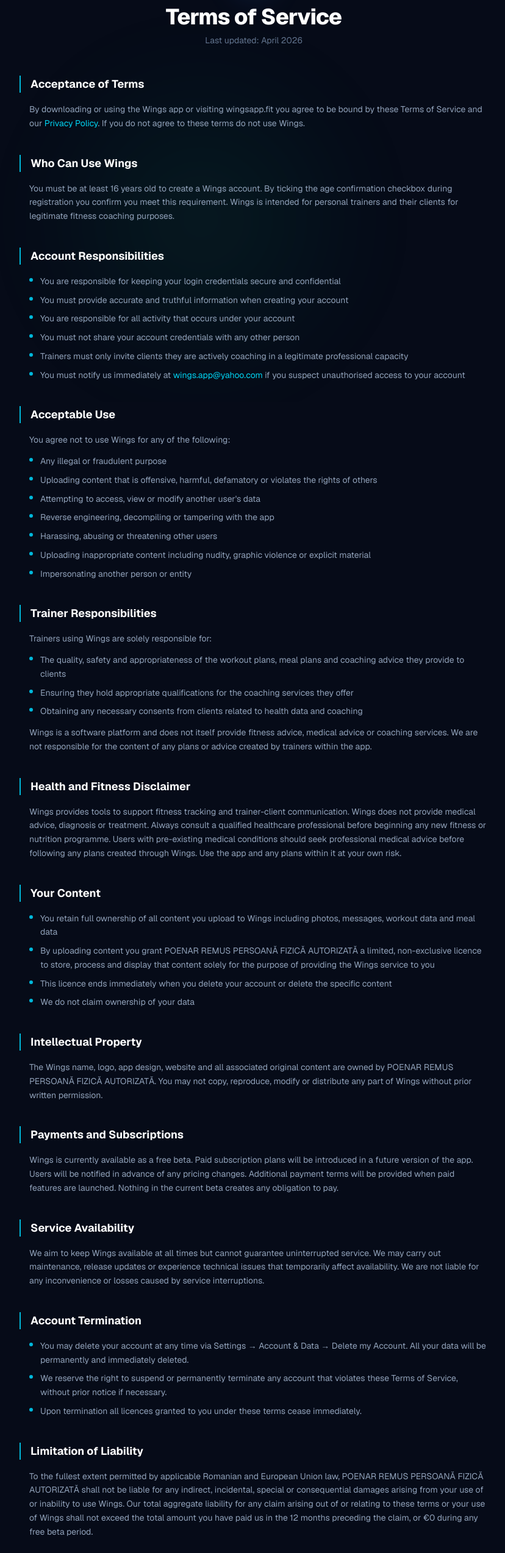
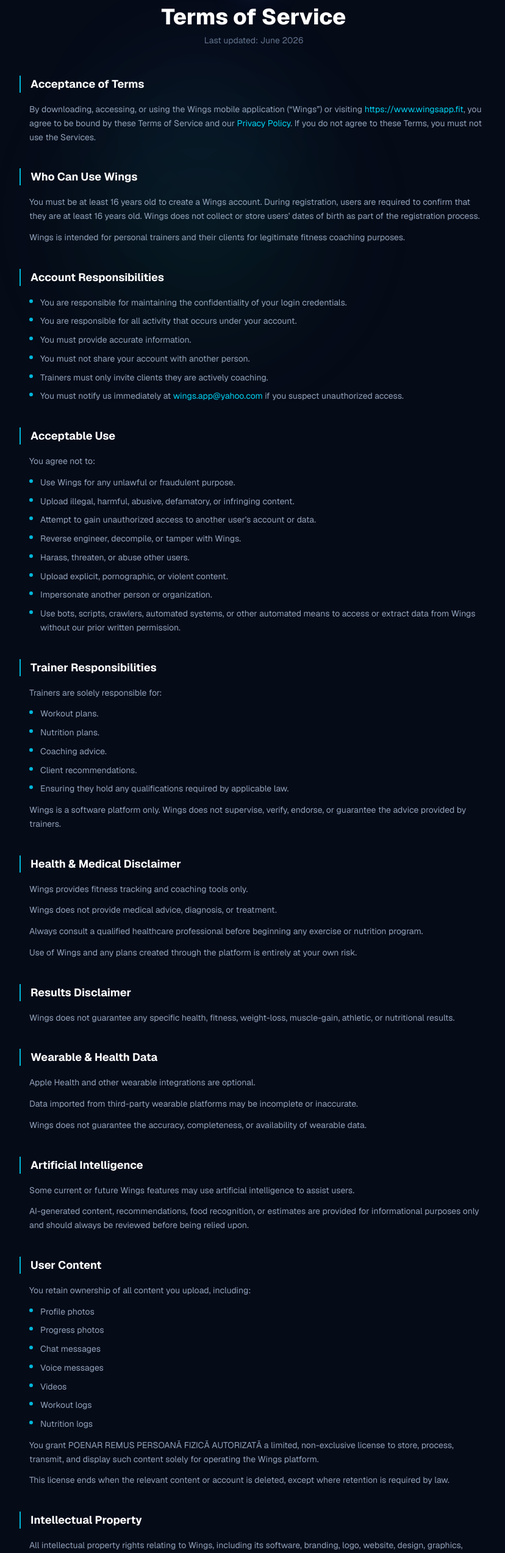
Before and after one commit to PRemus/Wings-site, a Next.js app: page /terms-of-service in a window 1280 px wide. Shown: the part 140-2687 px from the top of the page at 61% size, without its empty margins (224-1052 px from the left). Built offline with nearby package versions, Linux system fonts and the light colour scheme.

Commit message:
feat: update terms of service

```diff
--- a/app/terms-of-service/page.tsx
+++ b/app/terms-of-service/page.tsx
@@ -1,177 +1,452 @@
+import type { Metadata } from "next";
 import Image from "next/image";
 import Link from "next/link";
+import type { ReactNode } from "react";
+import Footer from "@/components/Footer";
 
-export const metadata = {
-  title: "Terms of Service — Wings",
-  description: "Terms and conditions for using the Wings fitness coaching platform.",
+const title = "Terms of Service | Wings";
+const description =
+  "Read the terms that govern access to and use of the Wings fitness coaching app, website, trainer subscriptions, and related services.";
+
+export const metadata: Metadata = {
+  title,
+  description,
+  alternates: {
+    canonical: "https://www.wingsapp.fit/terms-of-service",
+  },
+  openGraph: {
+    type: "website",
+    url: "https://www.wingsapp.fit/terms-of-service",
+    title,
+    description,
+    siteName: "Wings",
+    images: [
+      {
+        url: "/og-image.png",
+        width: 1200,
+        height: 630,
+        alt: "Wings Terms of Service",
+      },
+    ],
+  },
+  twitter: {
+    card: "summary_large_image",
+    title,
+    description,
+    images: ["/og-image.png"],
+  },
 };
 
 export default function TermsOfServicePage() {
   return (
-    <div className="relative min-h-screen px-4 py-24 sm:px-6 lg:px-8">
-      {/* Background orb */}
-      <div aria-hidden="true" className="pointer-events-none fixed inset-0 overflow-hidden">
+    <div className="min-h-screen">
+      <main className="relative overflow-hidden px-4 py-24 sm:px-6 lg:px-8">
+        <div
+          aria-hidden="true"
+          className="pointer-events-none fixed inset-0 overflow-hidden"
+        >
           <div
             className="absolute right-1/3 top-1/4 h-[600px] w-[600px] rounded-full opacity-10"
-          style={{ background: "radial-gradient(circle, #10B981 0%, transparent 70%)", filter: "blur(80px)" }}
+            style={{
+              background:
+                "radial-gradient(circle, #10B981 0%, transparent 70%)",
+              filter: "blur(80px)",
+            }}
+          />
+          <div
+            className="absolute bottom-1/4 left-1/4 h-[460px] w-[460px] rounded-full opacity-[0.07]"
+            style={{
+              background:
+                "radial-gradient(circle, #3B82F6 0%, transparent 70%)",
+              filter: "blur(80px)",
+            }}
           />
         </div>
 
         <div className="relative z-10 mx-auto max-w-3xl">
-        {/* Logo */}
-        <div className="mb-12 flex flex-col items-center gap-4 text-center">
-          <Link href="/">
+          <header className="mb-12 flex flex-col items-center gap-4 text-center">
+            <Link href="/" aria-label="Wings home">
               <Image
                 src="/wings-logo.png"
                 alt="Wings"
                 width={64}
                 height={43}
                 className="object-contain drop-shadow-[0_0_24px_rgba(59,130,246,0.4)]"
+                priority
               />
             </Link>
             <div>
-            <h1 className="text-4xl font-extrabold tracking-tight text-white">Terms of Service</h1>
-            <p className="mt-2 text-sm text-slate-500">Last updated: April 2026</p>
+              <h1 className="text-4xl font-extrabold text-white">
+                Terms of Service
+              </h1>
+              <p className="mt-2 text-sm text-slate-500">
+                Last updated: June 2026
+              </p>
             </div>
-        </div>
+          </header>
 
-        <div className="prose-legal">
+          <article className="prose-legal">
             <Section title="Acceptance of Terms">
-            <p>By downloading or using the Wings app or visiting wingsapp.fit you agree to be bound by these Terms of Service and our <Link href="/privacy-policy" className="text-cyan-400 hover:text-cyan-300">Privacy Policy</Link>. If you do not agree to these terms do not use Wings.</p>
+              <p>
+                By downloading, accessing, or using the Wings mobile
+                application (&ldquo;Wings&rdquo;) or visiting{" "}
+                <ExternalLink href="https://www.wingsapp.fit">
+                  https://www.wingsapp.fit
+                </ExternalLink>
+                , you agree to be bound by these Terms of Service and our{" "}
+                <Link
+                  href="/privacy-policy"
+                  className="text-cyan-400 transition-colors hover:text-cyan-300"
+                >
+                  Privacy Policy
+                </Link>
+                . If you do not agree to these Terms, you must not use the
+                Services.
+              </p>
             </Section>
 
             <Section title="Who Can Use Wings">
-            <p>You must be at least 16 years old to create a Wings account. By ticking the age confirmation checkbox during registration you confirm you meet this requirement. Wings is intended for personal trainers and their clients for legitimate fitness coaching purposes.</p>
+              <p>
+                You must be at least 16 years old to create a Wings account.
+                During registration, users are required to confirm that they
+                are at least 16 years old. Wings does not collect or store
+                users&rsquo; dates of birth as part of the registration
+                process.
+              </p>
+              <p>
+                Wings is intended for personal trainers and their clients for
+                legitimate fitness coaching purposes.
+              </p>
             </Section>
 
             <Section title="Account Responsibilities">
-            <List items={[
-              "You are responsible for keeping your login credentials secure and confidential",
-              "You must provide accurate and truthful information when creating your account",
-              "You are responsible for all activity that occurs under your account",
-              "You must not share your account credentials with any other person",
-              "Trainers must only invite clients they are actively coaching in a legitimate professional capacity",
-              <>You must notify us immediately at <a href="mailto:wings.app@yahoo.com" className="text-cyan-400 hover:text-cyan-300">wings.app@yahoo.com</a> if you suspect unauthorised access to your account</>,
-            ]} />
+              <List
+                items={[
+                  "You are responsible for maintaining the confidentiality of your login credentials.",
+                  "You are responsible for all activity that occurs under your account.",
+                  "You must provide accurate information.",
+                  "You must not share your account with another person.",
+                  "Trainers must only invite clients they are actively coaching.",
+                  <>
+                    You must notify us immediately at{" "}
+                    <EmailLink> wings.app@yahoo.com</EmailLink> if you suspect
+                    unauthorized access.
+                  </>,
+                ]}
+              />
             </Section>
 
             <Section title="Acceptable Use">
-            <p>You agree not to use Wings for any of the following:</p>
-            <List items={[
-              "Any illegal or fraudulent purpose",
-              "Uploading content that is offensive, harmful, defamatory or violates the rights of others",
-              "Attempting to access, view or modify another user's data",
-              "Reverse engineering, decompiling or tampering with the app",
-              "Harassing, abusing or threatening other users",
-              "Uploading inappropriate content including nudity, graphic violence or explicit material",
-              "Impersonating another person or entity",
-            ]} />
+              <p>You agree not to:</p>
+              <List
+                items={[
+                  "Use Wings for any unlawful or fraudulent purpose.",
+                  "Upload illegal, harmful, abusive, defamatory, or infringing content.",
+                  "Attempt to gain unauthorized access to another user's account or data.",
+                  "Reverse engineer, decompile, or tamper with Wings.",
+                  "Harass, threaten, or abuse other users.",
+                  "Upload explicit, pornographic, or violent content.",
+                  "Impersonate another person or organization.",
+                  "Use bots, scripts, crawlers, automated systems, or other automated means to access or extract data from Wings without our prior written permission.",
+                ]}
+              />
             </Section>
 
             <Section title="Trainer Responsibilities">
-            <p>Trainers using Wings are solely responsible for:</p>
-            <List items={[
-              "The quality, safety and appropriateness of the workout plans, meal plans and coaching advice they provide to clients",
-              "Ensuring they hold appropriate qualifications for the coaching services they offer",
-              "Obtaining any necessary consents from clients related to health data and coaching",
-            ]} />
-            <p>Wings is a software platform and does not itself provide fitness advice, medical advice or coaching services. We are not responsible for the content of any plans or advice created by trainers within the app.</p>
+              <p>Trainers are solely responsible for:</p>
+              <List
+                items={[
+                  "Workout plans.",
+                  "Nutrition plans.",
+                  "Coaching advice.",
+                  "Client recommendations.",
+                  "Ensuring they hold any qualifications required by applicable law.",
+                ]}
+              />
+              <p>
+                Wings is a software platform only. Wings does not supervise,
+                verify, endorse, or guarantee the advice provided by trainers.
+              </p>
             </Section>
 
-          <Section title="Health and Fitness Disclaimer">
-            <p>Wings provides tools to support fitness tracking and trainer-client communication. Wings does not provide medical advice, diagnosis or treatment. Always consult a qualified healthcare professional before beginning any new fitness or nutrition programme. Users with pre-existing medical conditions should seek professional medical advice before following any plans created through Wings. Use the app and any plans within it at your own risk.</p>
+            <Section title="Health & Medical Disclaimer">
+              <p>Wings provides fitness tracking and coaching tools only.</p>
+              <p>Wings does not provide medical advice, diagnosis, or treatment.</p>
+              <p>
+                Always consult a qualified healthcare professional before
+                beginning any exercise or nutrition program.
+              </p>
+              <p>
+                Use of Wings and any plans created through the platform is
+                entirely at your own risk.
+              </p>
             </Section>
 
-          <Section title="Your Content">
-            <List items={[
-              "You retain full ownership of all content you upload to Wings including photos, messages, workout data and meal data",
-              "By uploading content you grant POENAR REMUS PERSOANĂ FIZICĂ AUTORIZATĂ a limited, non-exclusive licence to store, process and display that content solely for the purpose of providing the Wings service to you",
-              "This licence ends immediately when you delete your account or delete the specific content",
-              "We do not claim ownership of your data",
-            ]} />
+            <Section title="Results Disclaimer">
+              <p>
+                Wings does not guarantee any specific health, fitness,
+                weight-loss, muscle-gain, athletic, or nutritional results.
+              </p>
+            </Section>
+
+            <Section title="Wearable & Health Data">
+              <p>Apple Health and other wearable integrations are optional.</p>
+              <p>
+                Data imported from third-party wearable platforms may be
+                incomplete or inaccurate.
+              </p>
+              <p>
+                Wings does not guarantee the accuracy, completeness, or
+                availability of wearable data.
+              </p>
+            </Section>
+
+            <Section title="Artificial Intelligence">
+              <p>
+                Some current or future Wings features may use artificial
+                intelligence to assist users.
+              </p>
+              <p>
+                AI-generated content, recommendations, food recognition, or
+                estimates are provided for informational purposes only and
+                should always be reviewed before being relied upon.
+              </p>
+            </Section>
+
+            <Section title="User Content">
+              <p>You retain ownership of all content you upload, including:</p>
+              <List
+                items={[
+                  "Profile photos",
+                  "Progress photos",
+                  "Chat messages",
+                  "Voice messages",
+                  "Videos",
+                  "Workout logs",
+                  "Nutrition logs",
+                ]}
+              />
+              <p>
+                You grant POENAR REMUS PERSOANĂ FIZICĂ AUTORIZATĂ a limited,
+                non-exclusive license to store, process, transmit, and display
+                such content solely for operating the Wings platform.
+              </p>
+              <p>
+                This license ends when the relevant content or account is
+                deleted, except where retention is required by law.
+              </p>
             </Section>
 
             <Section title="Intellectual Property">
-            <p>The Wings name, logo, app design, website and all associated original content are owned by POENAR REMUS PERSOANĂ FIZICĂ AUTORIZATĂ. You may not copy, reproduce, modify or distribute any part of Wings without prior written permission.</p>
+              <p>
+                All intellectual property rights relating to Wings, including
+                its software, branding, logo, website, design, graphics,
+                exercise library, and original content remain the exclusive
+                property of POENAR REMUS PERSOANĂ FIZICĂ AUTORIZATĂ.
+              </p>
             </Section>
 
-          <Section title="Payments and Subscriptions">
-            <p>Wings is currently available as a free beta. Paid subscription plans will be introduced in a future version of the app. Users will be notified in advance of any pricing changes. Additional payment terms will be provided when paid features are launched. Nothing in the current beta creates any obligation to pay.</p>
+            <Section title="Payments & Subscriptions">
+              <p>
+                Some Wings features require an active paid trainer
+                subscription.
+              </p>
+              <p>
+                Subscriptions are purchased and managed exclusively through the
+                official Wings website (
+                <ExternalLink href="https://www.wingsapp.fit">
+                  https://www.wingsapp.fit
+                </ExternalLink>
+                ) using Stripe.
+              </p>
+              <p>
+                The Wings mobile application does not process payment card
+                information or provide in-app purchases.
+              </p>
+              <p>
+                Subscription pricing, renewal, cancellation, trials, and
+                billing are governed by the subscription terms displayed
+                during checkout.
+              </p>
             </Section>
 
             <Section title="Service Availability">
-            <p>We aim to keep Wings available at all times but cannot guarantee uninterrupted service. We may carry out maintenance, release updates or experience technical issues that temporarily affect availability. We are not liable for any inconvenience or losses caused by service interruptions.</p>
+              <p>
+                We strive to keep Wings available but do not guarantee
+                uninterrupted availability.
+              </p>
+              <p>
+                Maintenance, updates, infrastructure failures, third-party
+                outages, or other technical events may temporarily affect the
+                Services.
+              </p>
+            </Section>
+
+            <Section title="Force Majeure">
+              <p>
+                We are not responsible for delays or failures caused by
+                circumstances beyond our reasonable control, including natural
+                disasters, internet outages, cloud provider failures,
+                governmental actions, cyberattacks, or other force majeure
+                events.
+              </p>
             </Section>
 
             <Section title="Account Termination">
-            <List items={[
-              "You may delete your account at any time via Settings → Account & Data → Delete my Account. All your data will be permanently and immediately deleted.",
-              "We reserve the right to suspend or permanently terminate any account that violates these Terms of Service, without prior notice if necessary.",
-              "Upon termination all licences granted to you under these terms cease immediately.",
-            ]} />
+              <p>Users may delete their accounts through the application settings.</p>
+              <p>
+                We may suspend or terminate accounts that violate these Terms
+                or applicable law.
+              </p>
+              <p>Certain information may be retained where legally required.</p>
             </Section>
 
             <Section title="Limitation of Liability">
-            <p>To the fullest extent permitted by applicable Romanian and European Union law, POENAR REMUS PERSOANĂ FIZICĂ AUTORIZATĂ shall not be liable for any indirect, incidental, special or consequential damages arising from your use of or inability to use Wings. Our total aggregate liability for any claim arising out of or relating to these terms or your use of Wings shall not exceed the total amount you have paid us in the 12 months preceding the claim, or €0 during any free beta period.</p>
+              <p>
+                To the fullest extent permitted by applicable Romanian and
+                European Union law, POENAR REMUS PERSOANĂ FIZICĂ AUTORIZATĂ
+                shall not be liable for indirect, incidental, special,
+                consequential, or punitive damages arising from the use of
+                Wings.
+              </p>
+              <p>
+                Nothing in these Terms excludes liability where such exclusion
+                is prohibited by applicable law.
+              </p>
+            </Section>
+
+            <Section title="Data Backup">
+              <p>
+                Although we implement reasonable security measures, users are
+                responsible for maintaining copies of any information they
+                consider important.
+              </p>
             </Section>
 
             <Section title="Indemnification">
-            <p>You agree to indemnify and hold harmless POENAR REMUS PERSOANĂ FIZICĂ AUTORIZATĂ from any claims, damages, losses or expenses including legal fees arising from your use of Wings, your content, or your violation of these terms.</p>
+              <p>
+                You agree to indemnify and hold harmless POENAR REMUS PERSOANĂ
+                FIZICĂ AUTORIZATĂ from claims arising from your misuse of Wings
+                or violation of these Terms.
+              </p>
             </Section>
 
-          <Section title="Governing Law and Disputes">
-            <p>These Terms of Service are governed by the laws of Romania. Any disputes arising out of or in connection with these terms shall be subject to the exclusive jurisdiction of the courts of București, România. If you are an EU consumer you may also have rights under the laws of your country of residence.</p>
+            <Section title="Governing Law">
+              <p>These Terms are governed by Romanian law.</p>
+              <p>
+                If you are an EU consumer, mandatory consumer protection laws
+                applicable in your country of residence continue to apply
+                where required by law.
+              </p>
             </Section>
 
-          <Section title="Changes to These Terms">
-            <p>We may update these Terms of Service from time to time. If we make significant changes we will notify you by email before the changes take effect and give you the opportunity to review them. Continued use of Wings after being notified of significant changes and given a reasonable period to review them constitutes acceptance of the updated terms.</p>
+            <Section title="Changes">
+              <p>We may update these Terms from time to time.</p>
+              <p>
+                Material changes may be communicated through the app, by email,
+                or on our website before taking effect.
+              </p>
             </Section>
 
             <Section title="Contact">
-            <p>For any questions about these Terms of Service please contact us at <a href="mailto:wings.app@yahoo.com" className="text-cyan-400 hover:text-cyan-300">wings.app@yahoo.com</a>.</p>
+              <div className="rounded-lg border border-white/10 bg-white/[0.04] px-5 py-5">
+                <address className="not-italic">
+                  <p className="font-semibold text-slate-300">
+                    POENAR REMUS PERSOANĂ FIZICĂ AUTORIZATĂ
+                  </p>
+                  <p>
+                    B-dul Bucureștii Noi, 136, et. Parter, ap. 5, Sector 1,
+                    București, România
+                  </p>
+                  <p>
+                    Email: <EmailLink>wings.app@yahoo.com</EmailLink>
+                  </p>
+                  <p>
+                    Website:{" "}
+                    <ExternalLink href="https://www.wingsapp.fit">
+                      https://www.wingsapp.fit
+                    </ExternalLink>
+                  </p>
+                </address>
+              </div>
             </Section>
-        </div>
-
-        {/* Legal entity — bottom */}
-        <div className="mt-12 rounded-xl border border-white/10 bg-white/5 px-5 py-4 text-sm text-slate-400">
-          <p className="font-semibold text-slate-300 mb-1">Legal entity</p>
-          <p>POENAR REMUS PERSOANĂ FIZICĂ AUTORIZATĂ</p>
-          <p>B-dul Bucureștii Noi, 136, et. Parter, ap. 5, Sector 1, București, România</p>
-          <p className="mt-1">
-            <a href="mailto:wings.app@yahoo.com" className="text-cyan-400 hover:text-cyan-300">wings.app@yahoo.com</a>
-            {" · "}
-            <a href="https://wingsapp.fit" className="text-cyan-400 hover:text-cyan-300">wingsapp.fit</a>
-          </p>
-        </div>
+          </article>
 
           <div className="mt-8 border-t border-white/5 pt-8 text-center">
-          <Link href="/" className="text-sm text-slate-500 hover:text-slate-300 transition-colors">
-            ← Back to wingsapp.fit
+            <Link
+              href="/"
+              className="text-sm text-slate-500 transition-colors hover:text-slate-300"
+            >
+              &larr; Back to wingsapp.fit
             </Link>
           </div>
         </div>
+      </main>
+
+      <Footer />
     </div>
   );
 }
 
-function Section({ title, children }: { title: string; children: React.ReactNode }) {
+function Section({
+  title,
+  children,
+}: {
+  title: string;
+  children: ReactNode;
+}) {
   return (
-    <div className="mb-10">
-      <h2 className="mb-4 text-lg font-bold text-white border-l-2 border-cyan-500 pl-4">{title}</h2>
-      <div className="space-y-3 text-sm leading-relaxed text-slate-400 pl-4">{children}</div>
+    <section className="mb-10">
+      <h2 className="mb-4 border-l-2 border-cyan-500 pl-4 text-lg font-bold text-white">
+        {title}
+      </h2>
+      <div className="space-y-3 pl-4 text-sm leading-relaxed text-slate-400">
+        {children}
       </div>
+    </section>
   );
 }
 
-function List({ items }: { items: React.ReactNode[] }) {
+function List({ items }: { items: ReactNode[] }) {
   return (
     <ul className="space-y-2">
-      {items.map((item, i) => (
-        <li key={i} className="flex gap-3">
-          <span className="mt-1.5 h-1.5 w-1.5 shrink-0 rounded-full bg-cyan-500" />
+      {items.map((item, index) => (
+        <li key={index} className="flex gap-3">
+          <span
+            aria-hidden="true"
+            className="mt-1.5 h-1.5 w-1.5 shrink-0 rounded-full bg-cyan-500"
+          />
           <span>{item}</span>
         </li>
       ))}
     </ul>
   );
 }
+
+function ExternalLink({
+  href,
+  children,
+}: {
+  href: string;
+  children: ReactNode;
+}) {
+  return (
+    <a
+      href={href}
+      className="break-words text-cyan-400 transition-colors hover:text-cyan-300"
+    >
+      {children}
+    </a>
+  );
+}
+
+function EmailLink({ children }: { children: ReactNode }) {
+  return (
+    <a
+      href="mailto:wings.app@yahoo.com"
+      className="break-words text-cyan-400 transition-colors hover:text-cyan-300"
+    >
+      {children}
+    </a>
+  );
+}
```
Lines whose indentation alone changed are shown as unchanged.
